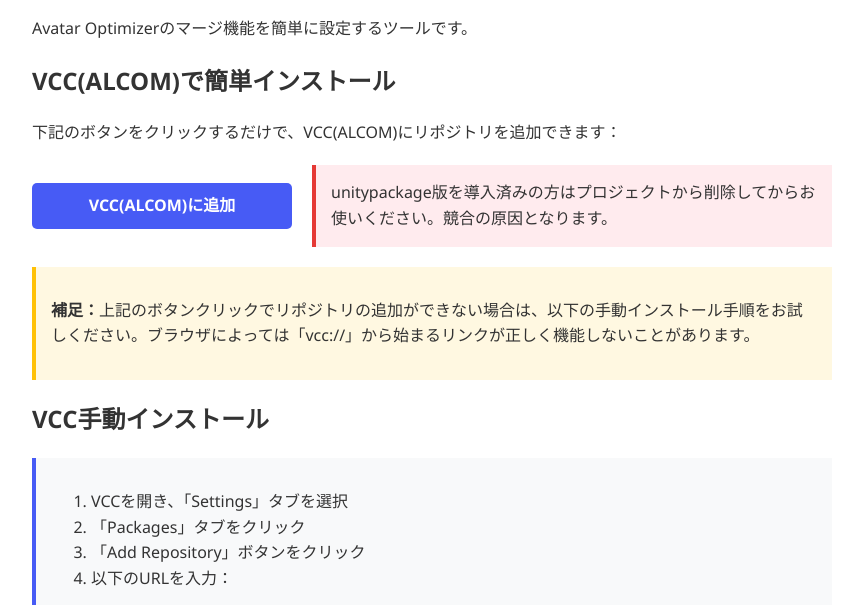
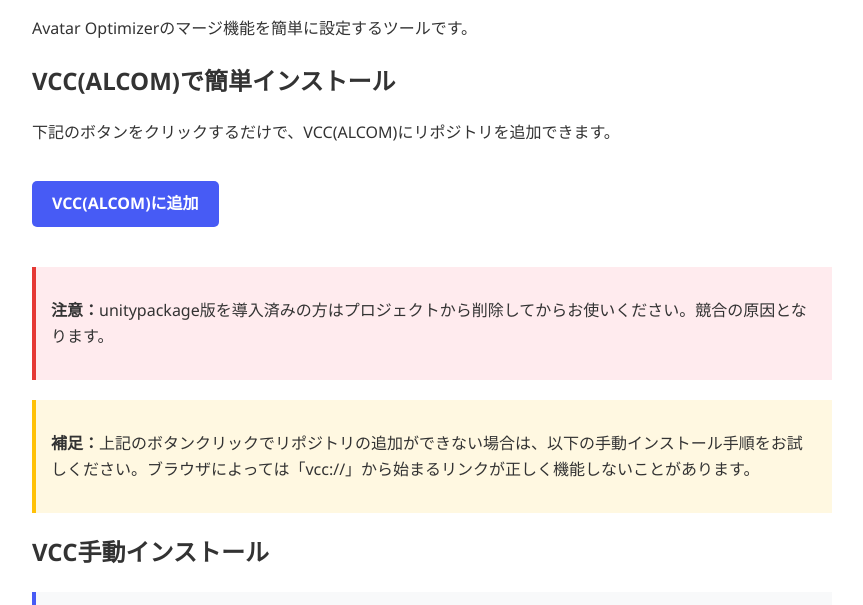
Before and after one commit to I21I/AAOMergeHelper, a website: page index.html in a window 1280 px wide. Shown: the part 110-715 px from the top of the page, without its empty margins (208-1071 px from the left). Drawn offline with Linux system fonts and the light colour scheme.

Commit message:
Update index.html

```diff
--- a/index.html
+++ b/index.html
@@ -23,13 +23,11 @@
             display: inline-block;
             background-color: #475bf5;
             color: white;
-            padding: 10px 30px;
+            padding: 10px 20px;
             text-decoration: none;
             border-radius: 5px;
             font-weight: bold;
-            white-space: nowrap;
-            text-align: center;
-            min-width: 200px;
+            margin: 20px 0;
         }
         .button:hover {
             background-color: #3649ca;
@@ -56,14 +54,6 @@
             background-color: #ffebee;
             border-left: 4px solid #e53935;
             padding: 15px;
-            margin-left: 20px;
-            flex: 1;
-            display: flex;
-            align-items: center;
-        }
-        .flex-container {
-            display: flex;
-            align-items: center;
             margin: 20px 0;
         }
     </style>
@@ -73,13 +63,11 @@
     <p>Avatar Optimizerのマージ機能を簡単に設定するツールです。</p>
 
     <h2>VCC(ALCOM)で簡単インストール</h2>
-    <p>下記のボタンをクリックするだけで、VCC(ALCOM)にリポジトリを追加できます：</p>
+    <p>下記のボタンをクリックするだけで、VCC(ALCOM)にリポジトリを追加できます。</p>
+    <a href="vcc://vpm/addRepo?url=https://i21i.github.io/vpm-repos/vpm.json" class="button">VCC(ALCOM)に追加</a>
 
-    <div class="flex-container">
-        <a href="vcc://vpm/addRepo?url=https://i21i.github.io/vpm-repos/vpm.json" class="button">VCC(ALCOM)に追加</a>
-        <div class="warning">
-            unitypackage版を導入済みの方はプロジェクトから削除してからお使いください。競合の原因となります。
-        </div>
+    <div class="warning">
+        <p><strong>注意：</strong>unitypackage版を導入済みの方はプロジェクトから削除してからお使いください。競合の原因となります。</p>
     </div>
 
     <div class="note">
```
